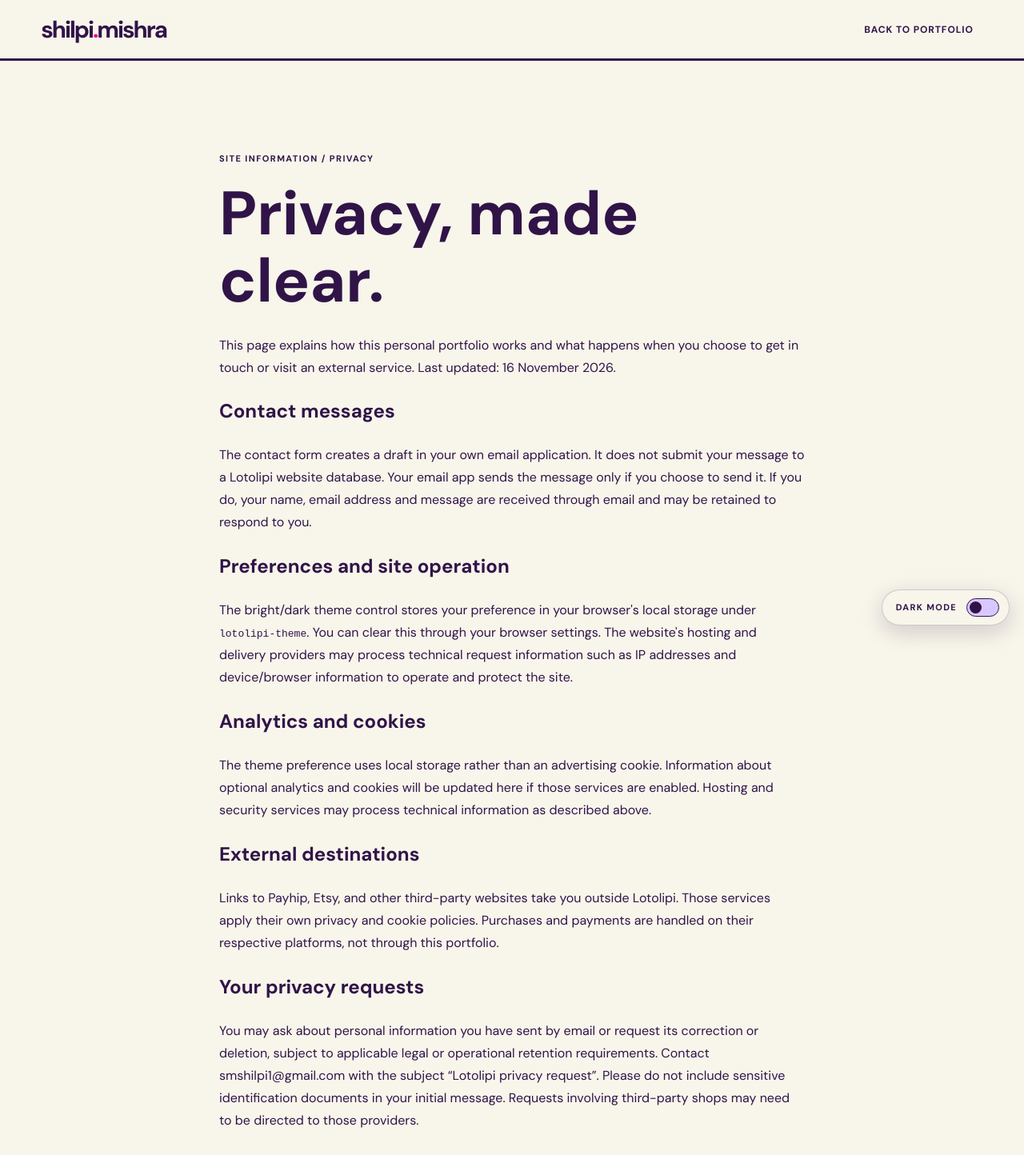
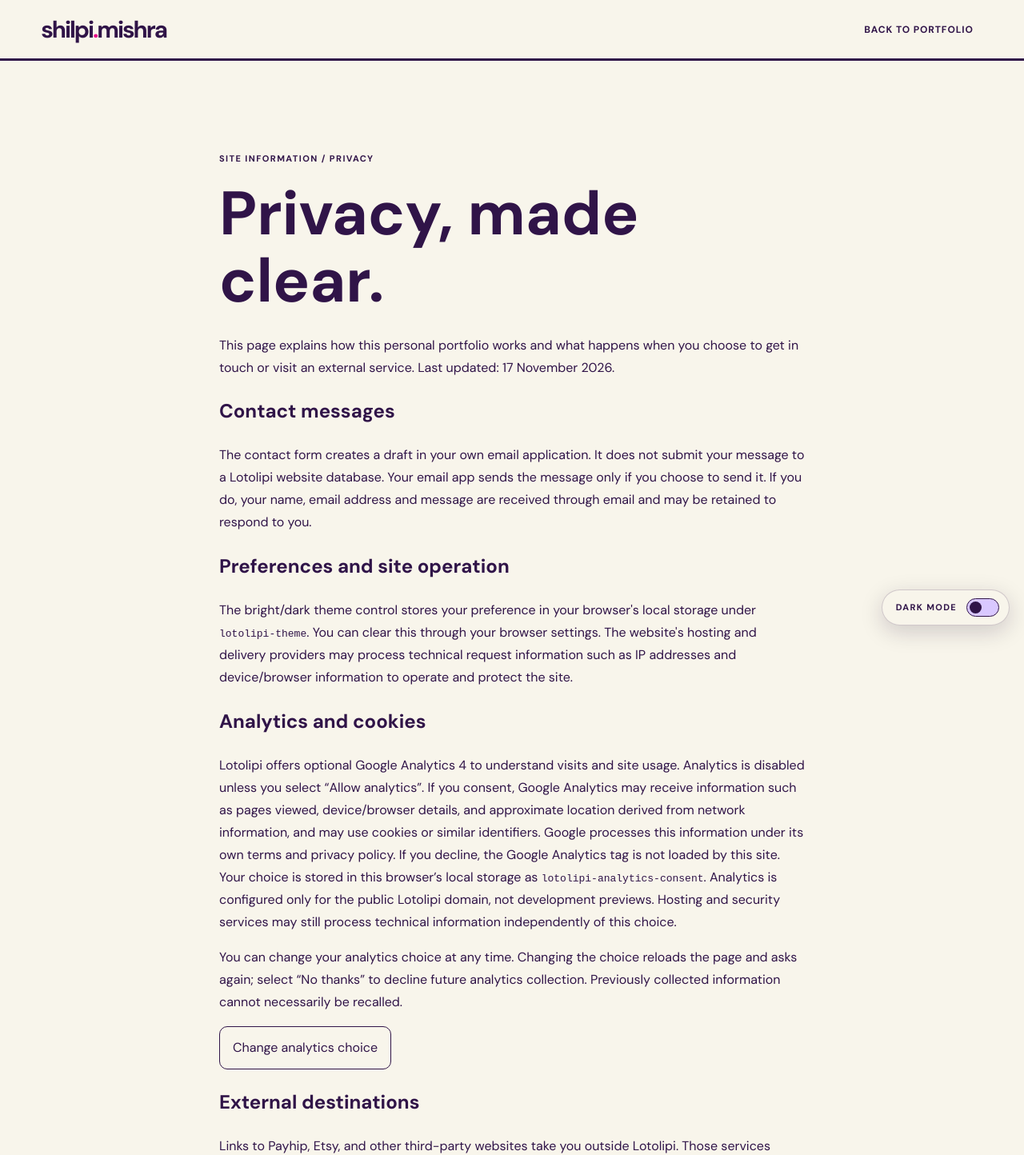
Before and after one commit to lotolipi/product-design-portfolio, a Next.js app: page /privacy in a window 1280 px wide. Shown: the top 1444 px of the page at 80% size. Built offline with nearby package versions, Linux system fonts and the light colour scheme.

Commit message:
docs(privacy): disclose optional GA4 and provide consent reset

```diff
--- a/app/privacy/page.tsx
+++ b/app/privacy/page.tsx
@@ -1,5 +1,6 @@
 import type { Metadata } from "next";
 import Link from "next/link";
+import AnalyticsPreferenceReset from "../../components/analytics-preference-reset";
 
 export const metadata: Metadata = {
   title: "Privacy & Site Information — Lotolipi",
@@ -16,13 +17,15 @@ export default function PrivacyPage() {
     <article style={{maxWidth:780,margin:"0 auto",padding:"clamp(48px,8vw,110px) 24px",lineHeight:1.75}}>
       <p className="co-kicker">SITE INFORMATION / PRIVACY</p>
       <h1 style={{fontSize:"clamp(2.4rem,6vw,4.8rem)",lineHeight:1.1,margin:"16px 0 24px"}}>Privacy, made clear.</h1>
-      <p>This page explains how this personal portfolio works and what happens when you choose to get in touch or visit an external service. Last updated: 16 November 2026.</p>
+      <p>This page explains how this personal portfolio works and what happens when you choose to get in touch or visit an external service. Last updated: 17 November 2026.</p>
       <h2>Contact messages</h2>
       <p>The contact form creates a draft in your own email application. It does not submit your message to a Lotolipi website database. Your email app sends the message only if you choose to send it. If you do, your name, email address and message are received through email and may be retained to respond to you.</p>
       <h2>Preferences and site operation</h2>
       <p>The bright/dark theme control stores your preference in your browser&apos;s local storage under <code>lotolipi-theme</code>. You can clear this through your browser settings. The website&apos;s hosting and delivery providers may process technical request information such as IP addresses and device/browser information to operate and protect the site.</p>
       <h2>Analytics and cookies</h2>
-      <p>The theme preference uses local storage rather than an advertising cookie. Information about optional analytics and cookies will be updated here if those services are enabled. Hosting and security services may process technical information as described above.</p>
+      <p>Lotolipi offers optional Google Analytics 4 to understand visits and site usage. Analytics is disabled unless you select “Allow analytics”. If you consent, Google Analytics may receive information such as pages viewed, device/browser details, and approximate location derived from network information, and may use cookies or similar identifiers. Google processes this information under its own terms and privacy policy. If you decline, the Google Analytics tag is not loaded by this site. Your choice is stored in this browser’s local storage as <code>lotolipi-analytics-consent</code>. Analytics is configured only for the public Lotolipi domain, not development previews. Hosting and security services may still process technical information independently of this choice.</p>
+      <p>You can change your analytics choice at any time. Changing the choice reloads the page and asks again; select “No thanks” to decline future analytics collection. Previously collected information cannot necessarily be recalled.</p>
+      <AnalyticsPreferenceReset />
       <h2>External destinations</h2>
       <p>Links to Payhip, Etsy, and other third-party websites take you outside Lotolipi. Those services apply their own privacy and cookie policies. Purchases and payments are handled on their respective platforms, not through this portfolio.</p>
       <h2>Your privacy requests</h2>
```
